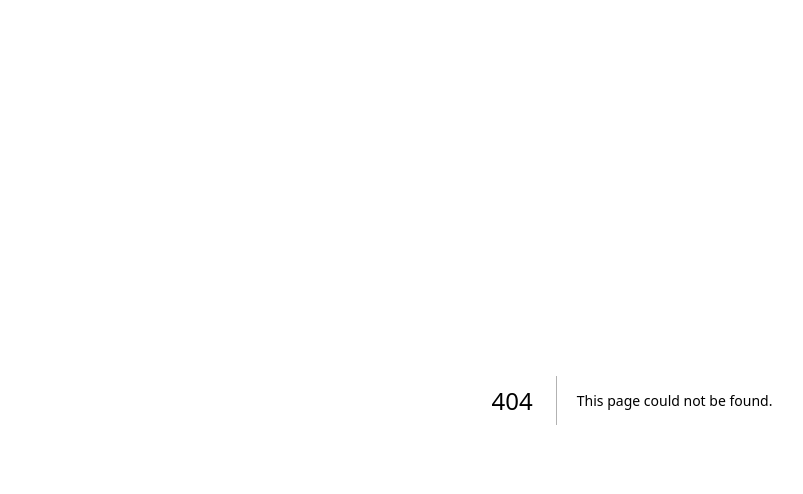
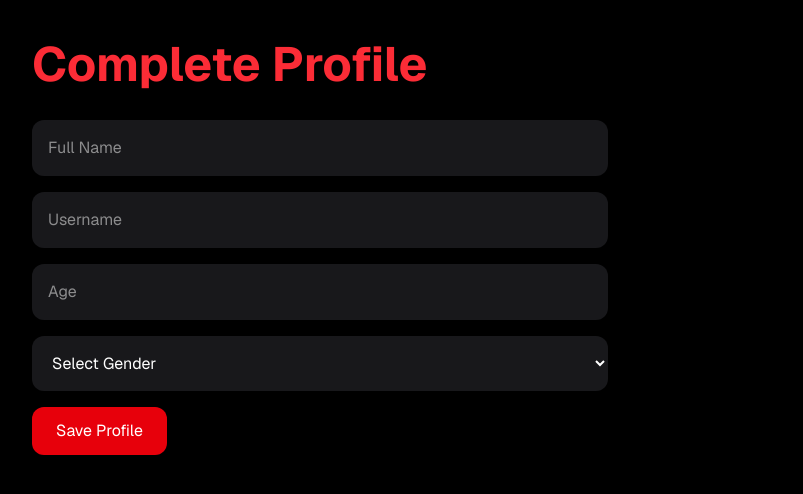
Before and after one commit to Amx-code1/redeye-universe, a Next.js app: page /profile/setup in a window 1280 px wide. Before the commit this address had no page. Shown: the top 494 px of the page, without its empty margins (8-811 px from the left). Built offline with nearby package versions, Linux system fonts and the light colour scheme; no server answers.

Commit message:
creating profile page

```diff
--- a/app/profile/page.tsx
+++ b/app/profile/page.tsx
@@ -4,39 +4,43 @@ import { useEffect, useState } from "react";
 import { supabase } from "@/lib/supabase";
 
 export default function ProfilePage() {
-  const [email, setEmail] = useState("Loading...");
+  const [profile, setProfile] = useState<any>(null);
 
   useEffect(() => {
-    async function loadUser() {
-      const {
-        data: { user },
-      } = await supabase.auth.getUser();
+    loadProfile();
+  }, []);
 
-      if (user) {
-        setEmail(user.email || "");
-      } else {
-        setEmail("Not logged in");
-      }
+  async function loadProfile() {
+    const {
+      data: { user },
+    } = await supabase.auth.getUser();
+
+    if (!user) {
+      window.location.href = "/login";
+      return;
     }
 
-    loadUser();
+    const { data } = await supabase
+      .from("profiles")
+      .select("*")
+      .eq("user_id", user.id)
+      .single();
 
-    const {
-      data: { subscription },
-    } = supabase.auth.onAuthStateChange(
-      async (_event, session) => {
-        console.log("AUTH EVENT", _event);
+    if (!data) {
+      window.location.href =
+        "/profile/setup";
+      return;
+    }
 
-        if (session?.user) {
-          setEmail(session.user.email || "");
-        }
-      }
+    setProfile(data);
+  }
+
+  if (!profile)
+    return (
+      <main className="p-10 text-white bg-black">
+        Loading...
+      </main>
     );
-
-    return () => {
-      subscription.unsubscribe();
-    };
-  }, []);
 
   return (
     <main className="min-h-screen bg-black p-10 text-white">
@@ -45,8 +49,22 @@ export default function ProfilePage() {
       </h1>
 
       <div className="rounded-2xl bg-zinc-900 p-8">
-        <p className="text-xl">
-          Logged in as: {email}
+        <p>Name: {profile.full_name}</p>
+
+        <p>
+          Username: {profile.username}
+        </p>
+
+        <p>Age: {profile.age}</p>
+
+        <p>Gender: {profile.gender}</p>
+
+        <p>
+          Joined:
+          {" "}
+          {new Date(
+            profile.created_at
+          ).toLocaleDateString()}
         </p>
       </div>
     </main>
--- /dev/null
+++ b/app/profile/setup/page.tsx
@@ -0,0 +1,92 @@
+"use client";
+
+import { useState } from "react";
+import { supabase } from "@/lib/supabase";
+
+export default function ProfileSetup() {
+  const [name, setName] = useState("");
+  const [username, setUsername] = useState("");
+  const [age, setAge] = useState("");
+  const [gender, setGender] = useState("");
+
+  async function saveProfile() {
+    const {
+      data: { user },
+    } = await supabase.auth.getUser();
+
+    if (!user) return;
+
+    const { error } = await supabase
+      .from("profiles")
+      .insert({
+        user_id: user.id,
+        full_name: name,
+        username,
+        age: Number(age),
+        gender,
+      });
+
+    if (error) {
+      alert(error.message);
+      return;
+    }
+
+    window.location.href = "/profile";
+  }
+
+  return (
+    <main className="min-h-screen bg-black p-10 text-white">
+      <h1 className="mb-8 text-5xl font-bold text-red-500">
+        Complete Profile
+      </h1>
+
+      <div className="space-y-4 max-w-xl">
+        <input
+          placeholder="Full Name"
+          value={name}
+          onChange={(e) => setName(e.target.value)}
+          className="w-full rounded-xl bg-zinc-900 p-4"
+        />
+
+        <input
+          placeholder="Username"
+          value={username}
+          onChange={(e) =>
+            setUsername(e.target.value)
+          }
+          className="w-full rounded-xl bg-zinc-900 p-4"
+        />
+
+        <input
+          placeholder="Age"
+          value={age}
+          onChange={(e) => setAge(e.target.value)}
+          className="w-full rounded-xl bg-zinc-900 p-4"
+        />
+
+        <select
+          value={gender}
+          onChange={(e) =>
+            setGender(e.target.value)
+          }
+          className="w-full rounded-xl bg-zinc-900 p-4"
+        >
+          <option value="">
+            Select Gender
+          </option>
+
+          <option>Male</option>
+          <option>Female</option>
+          <option>Other</option>
+        </select>
+
+        <button
+          onClick={saveProfile}
+          className="rounded-xl bg-red-600 px-6 py-3"
+        >
+          Save Profile
+        </button>
+      </div>
+    </main>
+  );
+}
--- /dev/null
+++ b/hooks/useProfile.ts
@@ -0,0 +1,39 @@
+"use client";
+
+import { useEffect, useState } from "react";
+import { supabase } from "@/lib/supabase";
+
+export function useProfile() {
+  const [profile, setProfile] = useState(null);
+  const [loading, setLoading] = useState(true);
+
+  useEffect(() => {
+    loadProfile();
+  }, []);
+
+  async function loadProfile() {
+    const {
+      data: { user },
+    } = await supabase.auth.getUser();
+
+    if (!user) {
+      setLoading(false);
+      return;
+    }
+
+    const { data } = await supabase
+      .from("profiles")
+      .select("*")
+      .eq("user_id", user.id)
+      .single();
+
+    setProfile(data);
+    setLoading(false);
+  }
+
+  return {
+    profile,
+    loading,
+    reload: loadProfile,
+  };
+}
```
Also changed, not shown: types/profile.ts (added, +19 -0 lines), app/library/page.tsx (added), components/profile/AvatarUpload.tsx (added), components/profile/ProfileCard.tsx (added), components/profile/ReaderStats.tsx (added), lib/profile.ts (added).
